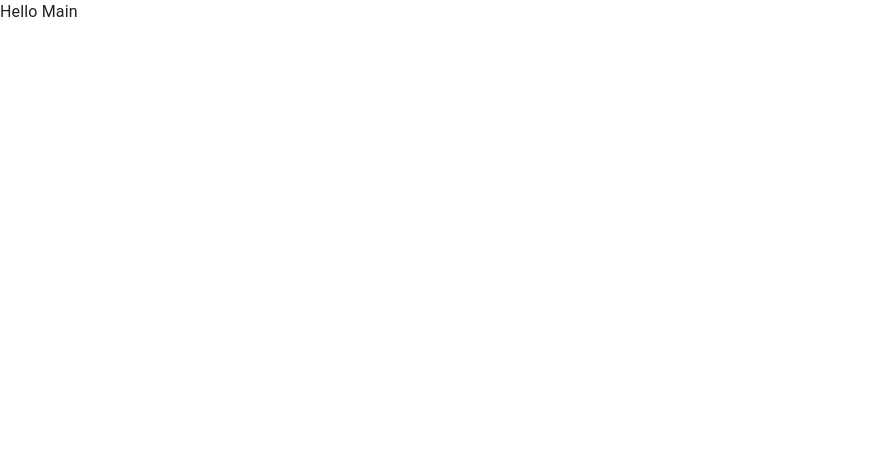
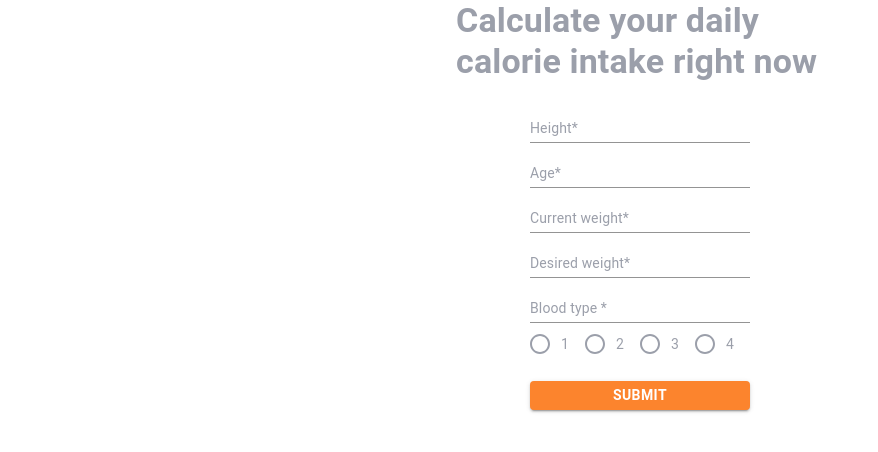
Before and after one commit to denyskuz/slimmom, a React (Create React App) app: page / in a window 1280 px wide. Shown: the top 452 px of the page, without its empty margins (0-878 px from the left). Built offline with nearby package versions, Linux system fonts and the light colour scheme.

Commit message:
Adding theme colors and calculator form template

```diff
--- a/src/components/App.jsx
+++ b/src/components/App.jsx
@@ -1,6 +1,7 @@
 import { ThemeProvider, createTheme } from '@mui/material/styles';
 import CssBaseline from '@mui/material/CssBaseline';
 import Main from './Main';
+import Calculator from "../pages/Calculator"
 
 const darkTheme = createTheme({
   palette: {
@@ -11,7 +12,7 @@ export const App = () => {
   return (
       <ThemeProvider theme={darkTheme}>
       <CssBaseline />
-      <Main/>
+      <Calculator/>
     </ThemeProvider>
   );
 };
--- /dev/null
+++ b/src/components/CalculatorСalorieForm/CalorieForm.jsx
@@ -0,0 +1,29 @@
+import {
+  FormControl,
+  FormLabel,
+  Box,
+  Button,
+  Radio,
+  RadioGroup,
+  FormControlLabel,
+} from '@mui/material';
+import { Input } from './Input';
+
+export const CalorieForm = () => (
+  <FormControl sx={{ mt: (theme) => theme.spacing(2) }}>
+    <Input name="height" label="Height*" />
+    <Input name="age" label="Age*" />
+    <Input name="currentWeight" label="Current weight*" />
+    <Input name="desiredWeight" label="Desired weight*" />
+    <Input bloodType="true" name="bloodType" label="Blood type *" />
+    <RadioGroup name="bloodType" row >
+      <FormControlLabel value="1" control={<Radio />} label="1" />
+      <FormControlLabel value="2" control={<Radio />} label="2" />
+      <FormControlLabel value="3" control={<Radio />} label="3" />
+      <FormControlLabel value="4" control={<Radio />} label="4" />
+    </RadioGroup>
+    <Button sx={{ mt: (theme) => theme.spacing(2) }} variant="contained" color="button" type="submit">
+      Submit
+    </Button>
+  </FormControl>
+);
--- /dev/null
+++ b/src/components/CalculatorСalorieForm/Input.jsx
@@ -0,0 +1,23 @@
+import { styled } from '@mui/system';
+import { TextField } from '@mui/material';
+
+export const Input = styled(TextField, {
+  shouldForwardProp: (props) => props !== 'bloodType',
+})(({ theme, bloodType }) => ({
+  marginTop: theme => theme.spacing(2),
+  maxWidth: '100%',
+  [theme.breakpoints.down('mobile')]: {
+    ...(bloodType && {
+      '.MuiInputBase-root': {
+        visibility: 'hidden',
+      },
+    }),
+  },
+}));
+
+Input.defaultProps = {
+  InputProps: { inputMode: 'numeric', pattern: '[0-9]*' }, //disableUnderline: true ,
+  InputLabelProps: { variant: 'calculator' },
+  variant: 'standard',
+  ...Input.defaultProps,
+};
--- /dev/null
+++ b/src/pages/Calculator.jsx
@@ -0,0 +1,27 @@
+import { Helmet } from 'react-helmet';
+import { ThemeProvider } from '@mui/material/styles';
+import { Container, Grid, Typography, CssBaseline } from '@mui/material';
+import { useEffect } from 'react';
+import { CalorieForm } from 'components/CalculatorСalorieForm/CalorieForm';
+import { theme } from './theme';
+
+const Contacts = () => {
+  return (
+    <ThemeProvider theme={theme}>
+      <CssBaseline enableColorScheme />
+      <Container sx={{ width: 400 }}>
+        <Helmet>
+          <title>Calories calculator</title>
+        </Helmet>
+        <Typography variant="title1" component="h2">
+          Calculate your daily calorie intake right now
+        </Typography>
+        <Grid container justifyContent="center" justify="center">
+          <CalorieForm />
+        </Grid>
+      </Container>
+    </ThemeProvider>
+  );
+};
+
+export default Contacts;
--- /dev/null
+++ b/src/pages/theme.jsx
@@ -0,0 +1,46 @@
+import { createTheme } from '@mui/material/styles';
+
+export let theme = createTheme({
+  breakpoints: {
+    values: {
+      mobile: 320,
+      tablet: 768,
+      desktop: 1280,
+    },
+  },
+});
+
+theme = createTheme(theme, {
+  palette: {
+    primary:{
+      main: '#fc842d', //колір фокусу інпутів
+    },
+    text: {
+      primary: '#9B9FAA', // колір основного тексту, ліній, чекбоксів
+      secondary: '#9B9FAA', //колір плейсхолдерів
+    },
+    button: {
+      main: '#fc842d', //колір кнопки
+      contrastText: '#ffffff', //колір тексту
+    },
+  },
+  typography: {
+    fontFamily: ['Verdana', 'sans-serif'].join(','), //основний шрифт
+    fontWeightBold: 700,
+    title1: { //кастомний стиль заголовка калькулятора
+      fontSize: 18,
+      lineHeight: 1.44,
+      [theme.breakpoints.up('mobile')]: {
+        fontSize: 34,
+        lineHeight: 1.2,
+      },
+    },
+    body1: {
+      fontSize: 14, //основний розмір текста
+    },
+    button: {
+      fontWeight: 700,
+      lineHeight: 1.2,
+    },
+  },
+});
```
Also changed, not shown: 2 other files (tests, documents, lock files or other folders).
